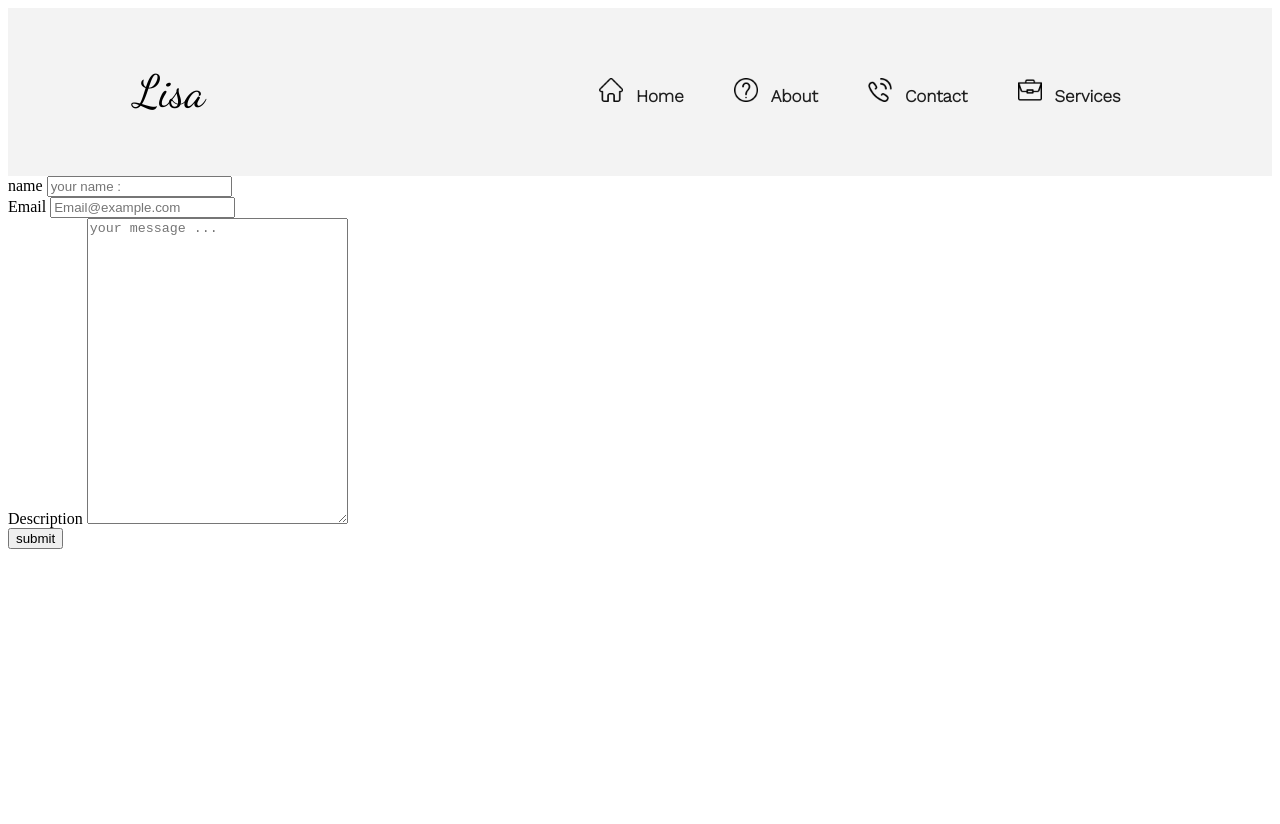
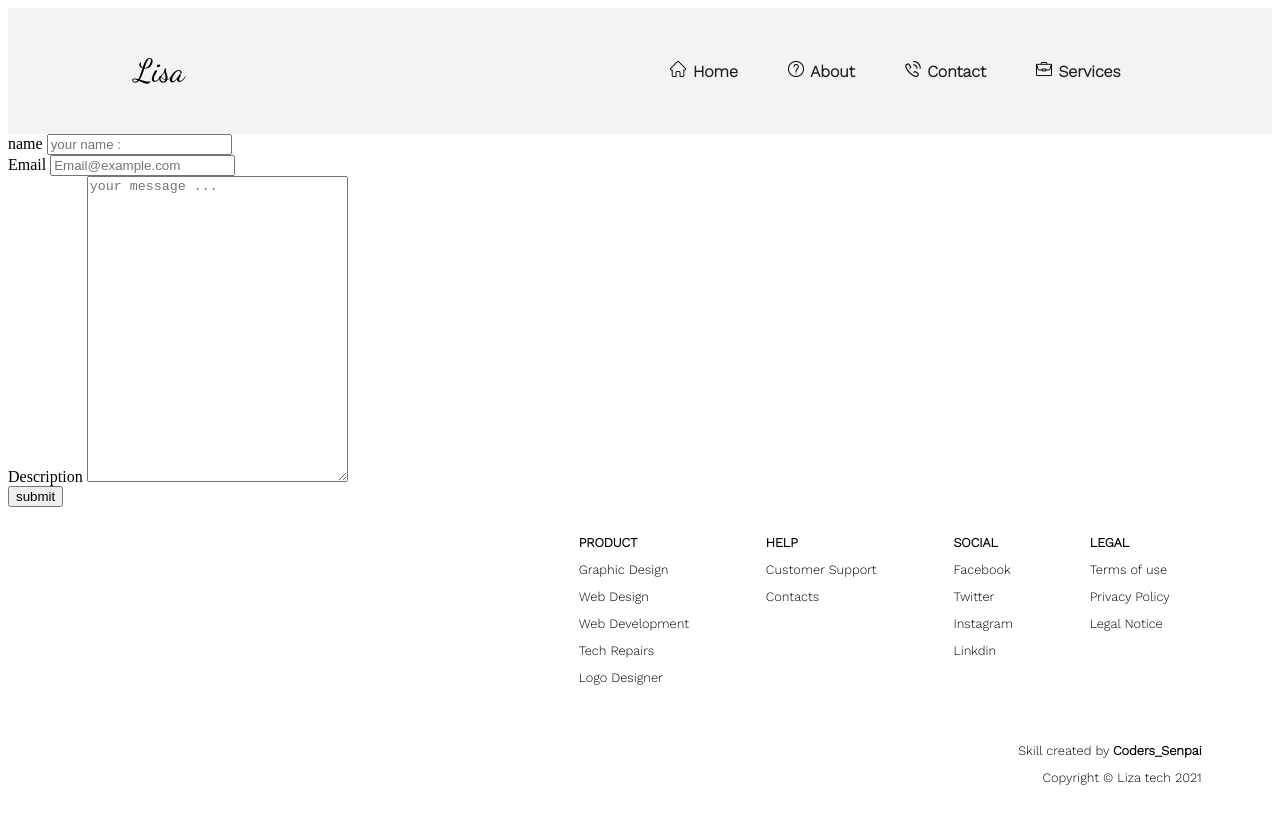
Before and after one commit to Senpai-Coders/Lisa-Webdevelopment-, a React (Create React App) app: page /Contact in a window 1280 px wide. Shown: the top 824 px of the page. Before the commit the page ends 800 px from the top, so only its background shows below. Built offline with nearby package versions, Linux system fonts and the light colour scheme.

Commit message:
adding footer

```diff
--- a/src/Assets/Styles/_Fonts.scss
+++ b/src/Assets/Styles/_Fonts.scss
@@ -1,9 +1,10 @@
 @import url("https://fonts.googleapis.com/css2?family=Dancing+Script&display=swap");
 @import url("https://fonts.googleapis.com/css2?family=Work+Sans:wght@300&display=swap");
 
-$sm_font: 14px;
-$md_font: 17px;
-$lg_font: 45px;
+$xsm_font: 0.5em;
+$sm_font: 0.8em;
+$md_font: 1em;
+$lg_font: 2em;
 
 .flexed-evenly {
     display: flex;
--- a/src/Assets/Styles/_ScreenSizes.scss
+++ b/src/Assets/Styles/_ScreenSizes.scss
@@ -2,4 +2,5 @@ $sm_w: 430px;
 $md_w: 862px;
 $lg_w: 1024px;
 
-$nav_ico_wh: 24px;
+$nav_ico_sm: 1em;
+$nav_ico_md: 1.5em;
--- a/src/Routes/config.js
+++ b/src/Routes/config.js
@@ -4,8 +4,8 @@ const Contact = lazy(() => import("../components/landing-page/Contact/Contact"))
 const About = lazy(() => import("../components/landing-page/About/About"));
 const Home = lazy(() => import("../components/landing-page/Home/Home"));
 const Service = lazy(() => import("../components/landing-page/Service/Service"));
-const GraphicDesign = lazy(() => import("../components/Portfolio-page/Graphic_design/Graphic_design"));
-const Web_development = lazy(() => import("../components/Portfolio-page/Web_development/Web_development"));
+const GraphicDesign = lazy(() => import("../components/portfolio-page/Graphic_design/Graphic_design"));
+const Web_development = lazy(() => import("../components/portfolio-page/Web_development/Web_development"));
 // Portfolio Page
 const ROUTERS = [
     {
--- /dev/null
+++ b/src/components/Global_Component/Footer/Footer.js
@@ -0,0 +1,62 @@
+
+
+import React,{useState} from 'react'
+import "./Footer.scss"
+
+const Footer =()=>{
+	const [ isDarkMode, setIsDarkMode ] = useState(false)
+	return(
+		<div className="Footer">
+      		<table>
+				<thead>
+					<tr>
+						<th> PRODUCT </th>
+						<th> HELP </th>
+						<th> SOCIAL </th>
+						<th> LEGAL </th>
+					</tr>
+				</thead>
+				<tbody>
+					<tr>
+						<td>Graphic Design   </td>
+						<td> Customer Support </td>
+						<td> Facebook </td>
+						<td> Terms of use </td>
+					</tr>
+					<tr>
+						<td> Web Design </td>
+						<td> Contacts </td>
+						<td> Twitter </td>
+						<td> Privacy Policy </td>
+					</tr>
+					<tr>
+						<td> Web Development  </td>
+						<td> </td>
+						<td> Instagram </td>
+						<td> Legal Notice </td>
+					</tr>
+					<tr>
+						<td> Tech Repairs </td>
+						<td>  </td>
+						<td> Linkdin </td>
+						<td>  </td>
+					</tr>
+					<tr>
+						<td> Logo Designer </td>
+						<td>  </td>
+						<td>  </td>
+						<td>  </td>
+					</tr>
+				</tbody>
+			</table>
+			<div className = "footer-credentials">
+				<p> Skill created by <strong> Coders_Senpai </strong> </p>
+				<p> Copyright © Liza tech 2021</p>
+			</div>
+
+    	</div>
+
+	)
+}
+
+export default Footer
--- /dev/null
+++ b/src/components/Global_Component/Footer/Footer.scss
@@ -0,0 +1,65 @@
+
+@import "../../../Assets/Styles/_Colors.scss";
+@import "../../../Assets/Styles/_Fonts.scss";
+@import "../../../Assets/Styles/_ScreenSizes.scss";
+
+
+.Footer {
+
+    bottom: 0px;
+    margin-top: 1em;
+    margin-bottom: 1em;
+    width: 100%;
+
+    align-items: center;
+    font-family: "Work Sans", sans-serif;
+
+    table{
+        position: relative;
+        text-align: left;
+        margin-left: auto;
+        border-collapse: collapse;
+        margin-right: 4em;
+        @media only screen and (max-width: $md_w) {
+
+            margin: auto;
+        }
+
+
+        td,th{
+            padding:1.5vh 3vw 0vw 3vw;
+
+        }
+        th{
+            font-size: $sm_font;
+            font-weight: bolder;
+        }
+        td{
+            font-size:$sm_font;
+        }
+
+    }
+    .footer-credentials{
+
+        position: relative;
+        font-size: $sm_font;
+        margin: 2em 4em 0em 0em;
+        padding: 1.5em;
+        text-align: right;
+        p{
+            padding-left: 1em;
+            margin-top: 1em;
+            span{
+                margin-right: 2em;
+                font-weight: bolder;
+
+            }
+        }
+
+        @media only screen and (max-width: $md_w) {
+            text-align: center;
+        }
+    }
+
+
+}
--- a/src/components/Global_Component/Nav/Nav.scss
+++ b/src/components/Global_Component/Nav/Nav.scss
@@ -34,9 +34,13 @@ nav {
 
     li {
         .nav_ico {
-            max-width: $nav_ico_wh;
-            max-height: $nav_ico_wh;
-            padding-right: 13px;
+            max-width: $nav_ico_sm;
+            max-height:$nav_ico_sm;
+            padding-right:0.5vw;
+            @media only screen and (max-width: $md_w) {
+                max-width: $nav_ico_md;
+                max-height:$nav_ico_md;
+            }
         }
 
         align-items: center;
--- a/src/components/landing-page/About/About.js
+++ b/src/components/landing-page/About/About.js
@@ -2,16 +2,19 @@
 
 import React from 'react'
 import "./About.scss"
+
 import Nav from "../../Global_Component/Nav/Nav";
+import Footer from "../../Global_Component/Footer/Footer"
 
 const About = () => {
 	return (
 		<div className="About">
 			<Nav />
 			<h1>This page is About</h1>
+			<Footer/>
 		</div>
 
 	)
 }
 
-export default About
+export default About;
--- a/src/components/landing-page/Contact/Contact.js
+++ b/src/components/landing-page/Contact/Contact.js
@@ -1,6 +1,9 @@
 import React, { useState, useEffect } from 'react';
+
 import axios from 'axios';
+
 import Nav from "../../Global_Component/Nav/Nav";
+import Footer from "../../Global_Component/Footer/Footer";
 
 import "./Contact.scss"
 
@@ -89,6 +92,7 @@ const Contact = () => {
 					<button onClick={handleSubmitButton} type="submit"> submit </button>
 				</div>
 			</div>
+			<Footer/>
 		</div>
 
 	)
--- a/src/components/landing-page/Home/Home.js
+++ b/src/components/landing-page/Home/Home.js
@@ -1,12 +1,18 @@
 import React from 'react'
 
 import "./Home.scss"
+
 import Nav from "../../Global_Component/Nav/Nav";
+import Footer from "../../Global_Component/Footer/Footer"
+
 
 const Home = () => {
 	return (
 		<div className="Home">
 			<Nav />
+			<h1>This is Home </h1>
+
+			<Footer/>
 		</div>
 	)
 }
--- a/src/components/landing-page/Service/Service.js
+++ b/src/components/landing-page/Service/Service.js
@@ -2,13 +2,16 @@
 
 import React from 'react'
 import "./Service.scss"
+
 import Nav from "../../Global_Component/Nav/Nav";
+import Footer from "../../Global_Component/Footer/Footer"
 
 const Service = () => {
 	return (
 		<div className="Service">
 			<Nav />
 			<h1>This page is Service</h1>
+			<Footer/>
 		</div>
 
 	)
--- a/src/generator/template/template.scss
+++ b/src/generator/template/template.scss
@@ -1,5 +1,5 @@
-@import "../../Assets/Styles/_Colors.scss";
-@import "../../Assets/Styles/_Fonts.scss";
+@import "../../../Assets/Styles/_Colors.scss";
+@import "../../../Assets/Styles/_Fonts.scss";
 
 // .{{filename}} {
 
```
